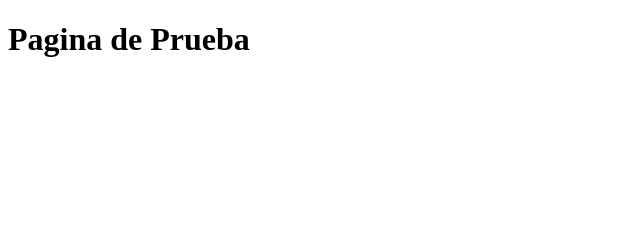
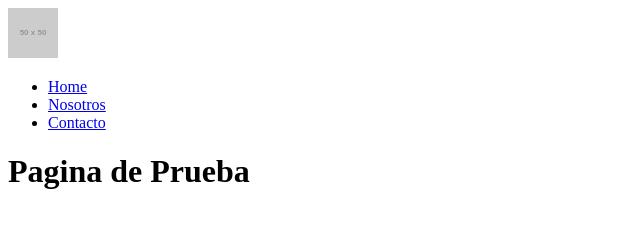
Before and after one commit to facudgs/ramas-git, a plain HTML site: page index.html in a window 1280 px wide. Shown: the whole page, without its empty margins (0-640 px from the left). Drawn offline with Linux system fonts and the light colour scheme; placeholder pictures from the web are drawn by us.

Commit message:
fear: header

```diff
--- a/index.html
+++ b/index.html
@@ -6,6 +6,16 @@
     <title>Clase 4</title>
   </head>
   <body>
+    <header>
+      <img src="https://via.placeholder.com/50" alt="Logo" />
+      <nav>
+        <ul>
+          <li><a href="#">Home</a></li>
+          <li><a href="#">Nosotros</a></li>
+          <li><a href="#">Contacto</a></li>
+        </ul>
+      </nav>
+    </header>
     <h1>Pagina de Prueba</h1>
   </body>
 </html>
```
